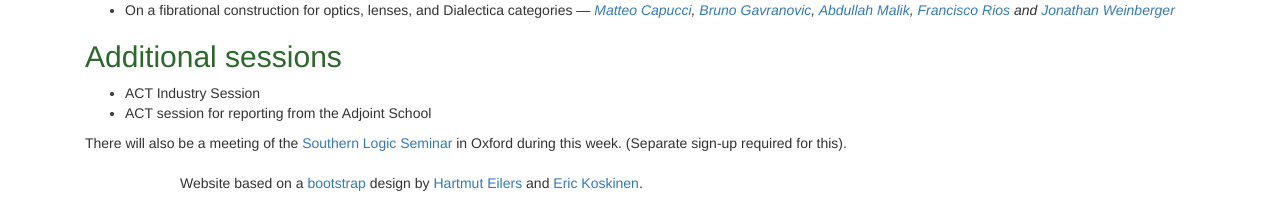
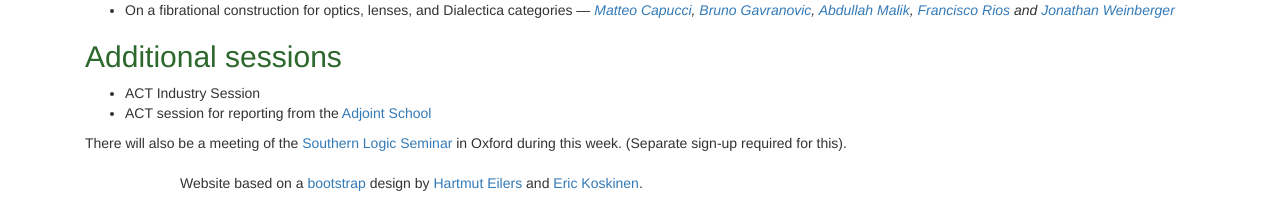
Before and after one commit to oxford24/oxford24.github.io, a Jekyll site: the page built from all-talks.md, in a window 1280 px wide and 900 px high, scrolled down 1856 px. Shown: the part 697-897 px from the top of the window. Built offline with Jekyll 4.4.1, drawn with Linux system fonts in a browser that asks for light colours; part of the change alters nothing that is shown.

```diff
--- a/all-talks.md
+++ b/all-talks.md
@@ -128,6 +128,6 @@ Jump to [ACT contributed talks](#act-contributed-talks) or [MFPS contributed tal
 ## Additional sessions
 
 * ACT Industry Session
-* ACT session for reporting from the Adjoint School
+* ACT session for reporting from the [Adjoint School](https://adjointschool.com)
 
 There will also be a meeting of the [Southern Logic Seminar](https://t-powell.github.io/southern_logic_seminar/sls.html) in Oxford during this week. (Separate sign-up required for this).
```
